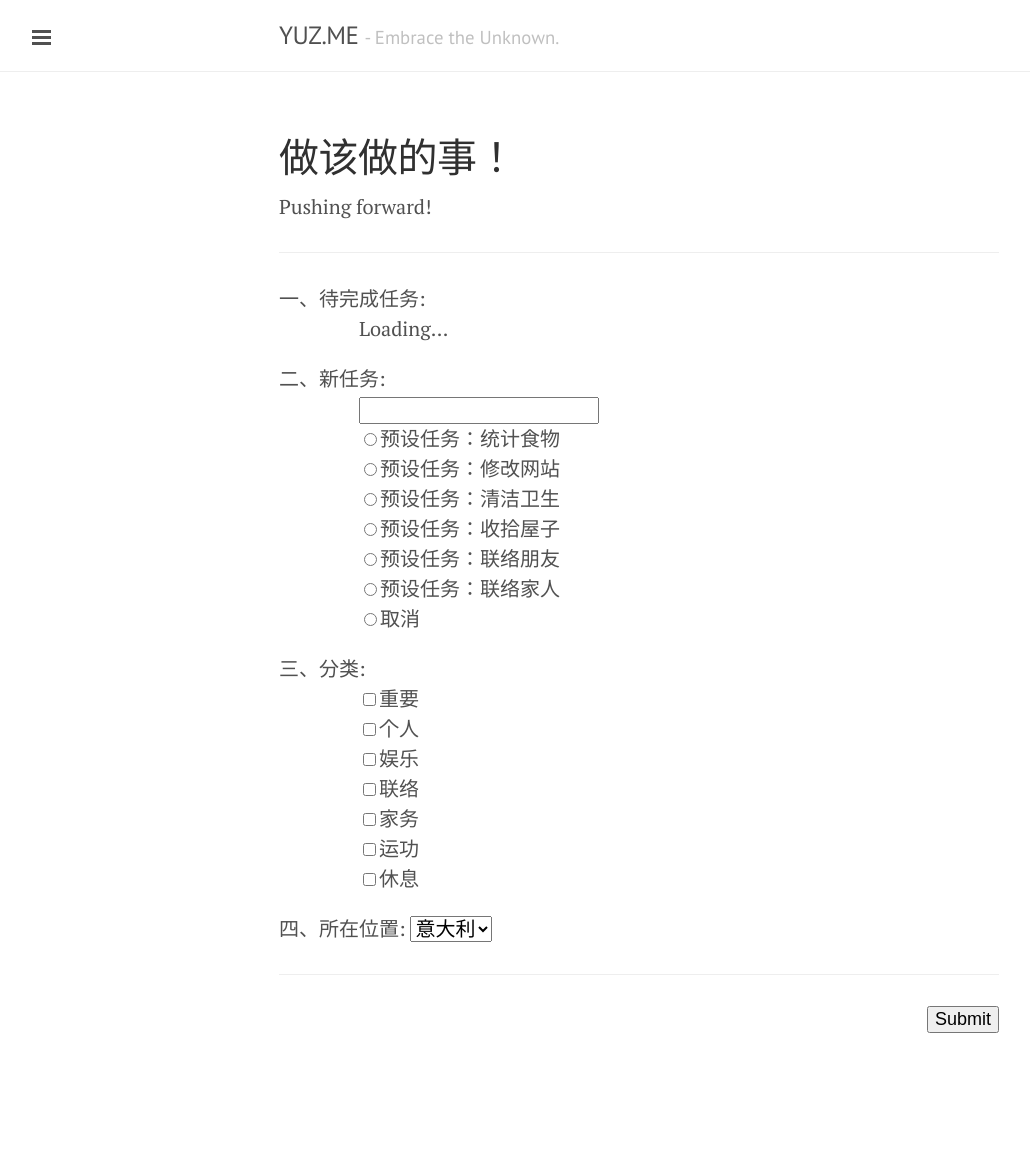
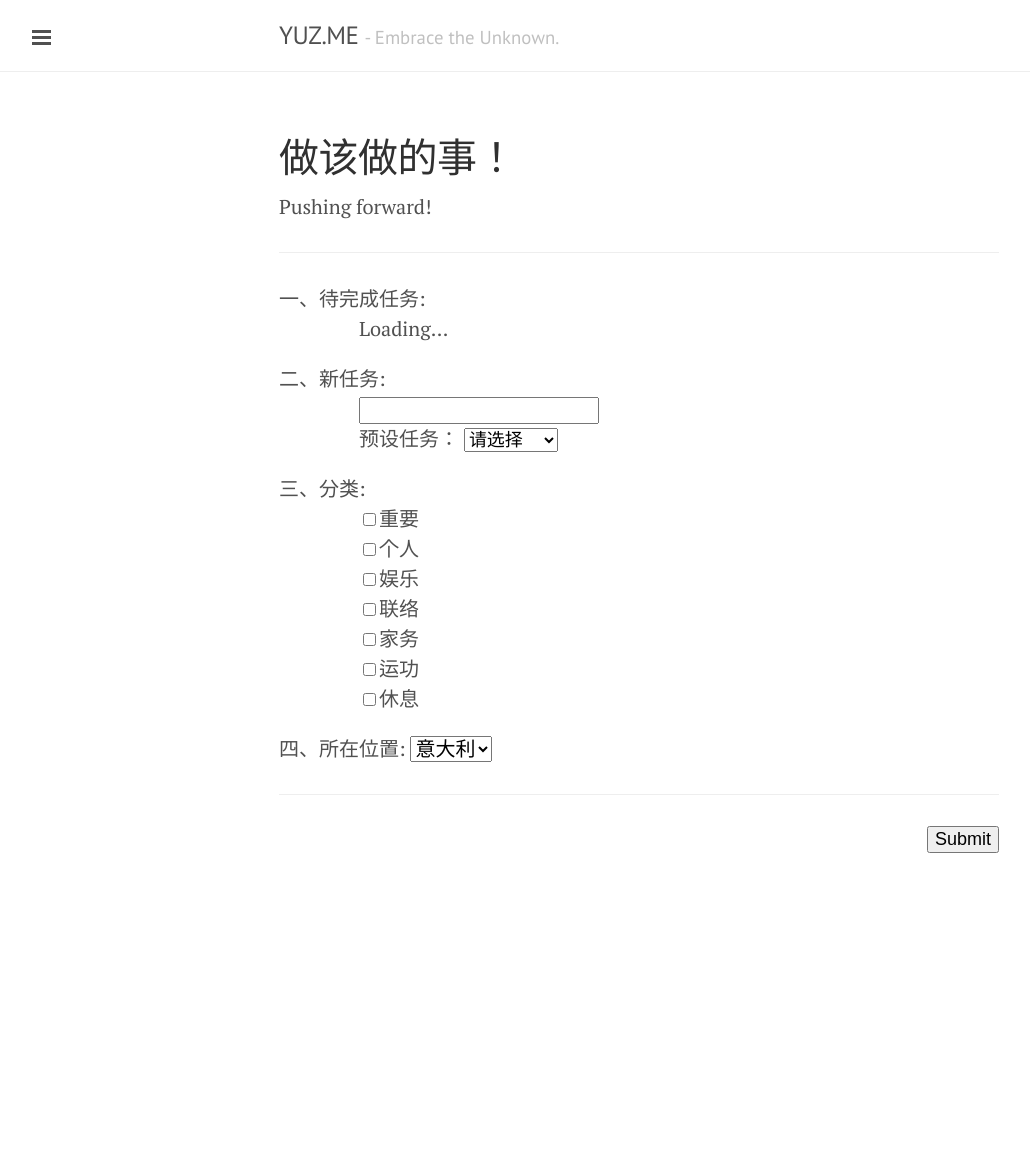
Before and after one commit to yusite/yuz.me, a Jekyll site: the page built from log.md, in a window 1280 px wide. Shown: the whole page, without its empty margins (1-1031 px from the left). Built offline with Jekyll 4.4.1, drawn with Linux system fonts in a browser that asks for light colours; Markdown is read by kramdown in place of the engine named in the settings; after the commit the page ends 973 px from its top, so only the background shows below that.

Commit message:
update log form

```diff
--- a/log.md
+++ b/log.md
@@ -21,13 +21,19 @@ Pushing forward!
     <li>新任务:
         <ul style="list-style:none;">
             <li><input type="text" name="create" style="font-size:18px;"></li>
-            <li><input type="radio" id="b1" name="create" value="统计食物"><label for="b1">预设任务：统计食物</label></li>
-            <li><input type="radio" id="b2" name="create" value="修改网站"><label for="b2">预设任务：修改网站</label></li>
-            <li><input type="radio" id="b3" name="create" value="清洁卫生"><label for="b3">预设任务：清洁卫生</label></li>
-            <li><input type="radio" id="b4" name="create" value="收拾屋子"><label for="b4">预设任务：收拾屋子</label></li>
-            <li><input type="radio" id="b5" name="create" value="联络朋友"><label for="b5">预设任务：联络朋友</label></li>
-            <li><input type="radio" id="b6" name="create" value="联络家人"><label for="b6">预设任务：联络家人</label></li>
-            <li><input type="radio" id="bf" name="create" value=""><label for="bf">取消</label></li>
+            <li>预设任务：
+            <select name="create" style="font-size:18px;">
+            <option selected hidden value='取消'>请选择</option>
+            <option value="统计食物">统计食物</option>
+            <option value="修改网站">修改网站</option>
+            <option value="清洁卫生">清洁卫生</option>
+            <option value="收拾屋子">收拾屋子</option>
+            <option value="联络朋友">联络朋友</option>
+            <option value="联络家人">联络家人</option>
+            <option value="学习编程">学习编程</option>
+            <option value="取消">取消</option>
+            </select>
+            </li>
         </ul>
     </li>
     <li>分类:
```
